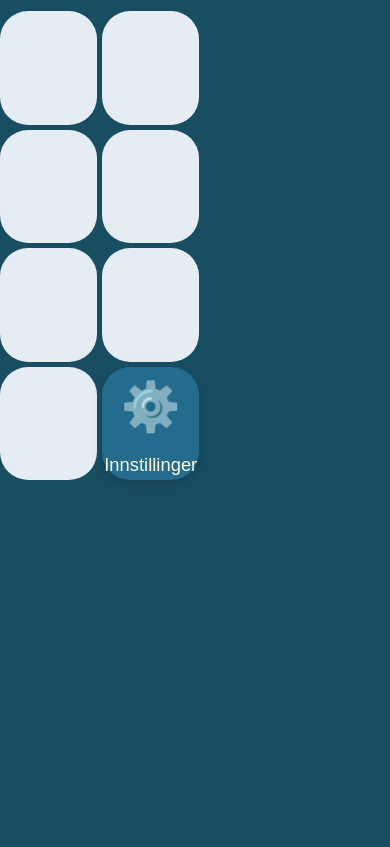
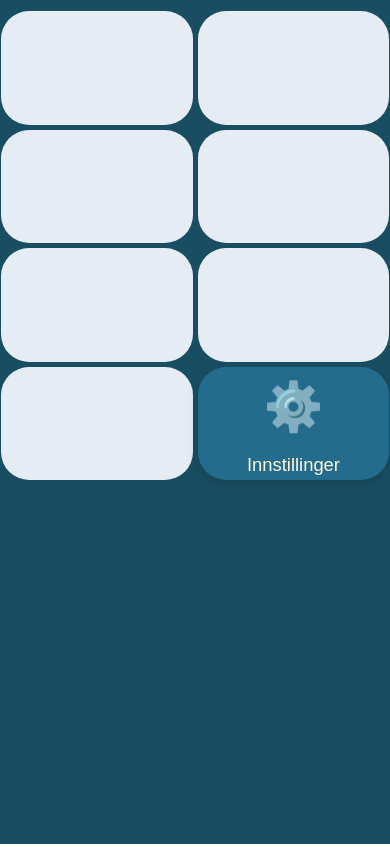
Before and after one commit to williamwmy/volleyball-stat, a React (Vite) app: page / in a window 390 px wide. Built offline with nearby package versions, Linux system fonts and the light colour scheme.

Commit message:
Fixed layout

```diff
--- a/src/App.css
+++ b/src/App.css
@@ -5,9 +5,11 @@ body {
 }
 
 .app-main {
-  max-width: 470px;
-  margin: 0 auto;
-  padding: 0.2rem 0.1rem 0.8rem 0.1rem;
+  max-width: 100vw;
+  width: 100vw;
+  margin: 0;
+  padding: 0.15rem 0.01rem 0.4rem 0.01rem;
+  box-sizing: border-box;
   font-family: sans-serif;
   background: none;
   min-height: 100vh;
@@ -18,8 +20,12 @@ body {
   display: grid;
   grid-template-columns: 1fr 1fr;
   grid-template-rows: repeat(4, 1fr);
-  gap: 1.1rem;
+  gap: 0.9rem;
   margin: 0.6rem 0 1.6rem 0;
+  width: 100vw;
+  max-width: 100vw;
+  padding: 0 0.5vw;
+  box-sizing: border-box;
 }
 
 .spiller-rute {
@@ -27,6 +33,8 @@ body {
   color: #fff8dc;
   border-radius: 28px;
   padding: 0.8rem 0.4rem 0.3rem 0.4rem;
+  padding-left: 13px;
+  padding-right: 13px;
   min-height: 186px;
   min-width: 130px;
   display: flex;
@@ -228,6 +236,7 @@ h2 {
   .grid-container {
     gap: 0.3rem;
     margin: 0.6rem 0 0.8rem 0;
+    padding: 0 0.2vw;
   }
   .spiller-rute,
   .spiller-rute.tom {
@@ -235,5 +244,16 @@ h2 {
     min-height: 105px;
     font-size: 1rem;
     padding: 0.28rem 0.13rem 0.1rem 0.13rem;
+    padding-left: 7px;
+    padding-right: 7px;
+  }
+  .simple-y-btn {
+    width: 56px;
+    height: 56px;
+    min-width: 56px;
+    min-height: 56px;
+    max-width: 56px;
+    max-height: 56px;
+    font-size: 1rem;
   }
 }
--- a/src/App.jsx
+++ b/src/App.jsx
@@ -11,15 +11,14 @@ const dragDirections = [
   { key: 'left', dx: -90, dy: 0, label: 0 },
 ];
 
-// Fargepalett: navn = tekstfarge, knapp = knappbakgrunn
 const spillerFarger = [
-  { navn: '#ff9500', knapp: '#fffbe5' }, // Oransje + lys gul
-  { navn: '#5fd6ff', knapp: '#e6fbff' }, // Turkis + lys turkis
-  { navn: '#cabfff', knapp: '#f7f1ff' }, // Lilla + lys lilla
-  { navn: '#a5ffe3', knapp: '#edfff8' }, // Mint + lys mint
-  { navn: '#ffe066', knapp: '#fffbe5' }, // Gul + lys gul
-  { navn: '#d0ffc5', knapp: '#f5fff2' }, // Grønn + lys grønn
-  { navn: '#ffecb3', knapp: '#fff8e1' }, // Lys oransje + offwhite
+  { navn: '#ff9500', knapp: '#fffbe5' },
+  { navn: '#5fd6ff', knapp: '#e6fbff' },
+  { navn: '#cabfff', knapp: '#f7f1ff' },
+  { navn: '#a5ffe3', knapp: '#edfff8' },
+  { navn: '#ffe066', knapp: '#fffbe5' },
+  { navn: '#d0ffc5', knapp: '#f5fff2' },
+  { navn: '#ffecb3', knapp: '#fff8e1' },
 ];
 
 function getDirection(start, end) {
@@ -40,6 +39,10 @@ function DragOverlay({ visible, start, parentRect, kategori, dragPos, knappFarge
   if (!visible || !start) return null;
   const svgSize = 240;
   const center = svgSize / 2;
+  // For å alltid ha minst 10px marg fra skjermkanten
+  const minMargin = 10;
+  const top = Math.max((parentRect?.top ?? 0) - (svgSize / 2 - (parentRect?.height ?? 0) / 2), minMargin);
+  const left = Math.max((parentRect?.left ?? 0) - (svgSize / 2 - (parentRect?.width ?? 0) / 2), minMargin);
 
   // Finn retning under drag hvis dragPos finnes
   let highlight = null;
@@ -50,7 +53,6 @@ function DragOverlay({ visible, start, parentRect, kategori, dragPos, knappFarge
     );
   }
 
-  // Midt-label for handling
   let handlingNavn = '';
   if (kategori === 'serve') handlingNavn = 'Serve';
   else if (kategori === 'pass') handlingNavn = 'Pass';
@@ -60,19 +62,16 @@ function DragOverlay({ visible, start, parentRect, kategori, dragPos, knappFarge
     <div
       className="drag-overlay"
       style={{
-        top: (parentRect?.top ?? 0) - (svgSize / 2 - (parentRect?.height ?? 0) / 2),
-        left: (parentRect?.left ?? 0) - (svgSize / 2 - (parentRect?.width ?? 0) / 2),
+        top,
+        left,
         width: svgSize,
         height: svgSize,
       }}
     >
       <svg width={svgSize} height={svgSize} style={{ pointerEvents: 'none' }}>
-        {/* Animasjon (fade/scale) */}
         <g className="drag-anim">
-          {/* Sirkler/streker */}
           {dragDirections.map((dir) => (
             <g key={dir.key}>
-              {/* Linje */}
               <line
                 x1={center}
                 y1={center}
@@ -84,7 +83,6 @@ function DragOverlay({ visible, start, parentRect, kategori, dragPos, knappFarge
                 opacity={highlight === dir.key ? 1 : 0.8}
                 style={{ transition: 'all 0.18s' }}
               />
-              {/* Sirkel */}
               <circle
                 cx={center + dir.dx}
                 cy={center + dir.dy}
@@ -95,7 +93,6 @@ function DragOverlay({ visible, start, parentRect, kategori, dragPos, knappFarge
                 opacity="1"
                 style={{ transition: 'all 0.18s' }}
               />
-              {/* Tall */}
               <text
                 x={center + dir.dx}
                 y={center + dir.dy + 8}
@@ -108,7 +105,6 @@ function DragOverlay({ visible, start, parentRect, kategori, dragPos, knappFarge
               </text>
             </g>
           ))}
-          {/* Handling-label i midten */}
           <text
             x={center}
             y={center + 10}
@@ -131,7 +127,6 @@ function DragOverlay({ visible, start, parentRect, kategori, dragPos, knappFarge
 }
 
 function SimpleYFormasjon({ onScore, knappFarge, navnFarge }) {
-  // Drag state
   const [dragState, setDragState] = useState(null);
   const btnRefs = {
     serve: useRef(null),
@@ -247,7 +242,6 @@ function SimpleYFormasjon({ onScore, knappFarge, navnFarge }) {
 }
 
 function SpillerRute({ spiller, onScore, idx }) {
-  // Farger for denne spilleren
   const farge = spillerFarger[idx % spillerFarger.length];
   const [feedback, setFeedback] = useState(null);
 
@@ -290,12 +284,10 @@ export default function App() {
   useEffect(() => {
     db.spillere.toArray().then(setSpillere);
     hentStatistikk();
-    // eslint-disable-next-line
   }, []);
 
   async function hentStatistikk() {
     const stats = await db.statistikk.toArray();
-    // Oppsummer per spiller og kategori
     const oppsummert = {};
     stats.forEach(({ spillerId, type, score }) => {
       if (!oppsummert[spillerId]) oppsummert[spillerId] = {};
@@ -350,7 +342,6 @@ export default function App() {
             <div className="spiller-rute tom" key={`tom-${idx}`}></div>
           )
         )}
-        {/* Siste rute: Innstillinger */}
         <div className="spiller-rute settings" onClick={() => setShowSettings(true)}>
           <div style={{ fontSize: 48, textAlign: 'center' }}>⚙️</div>
           <div style={{ textAlign: 'center', marginTop: 8 }}>Innstillinger</div>
```
